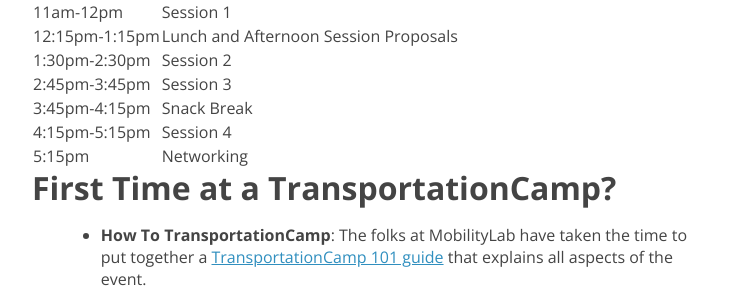
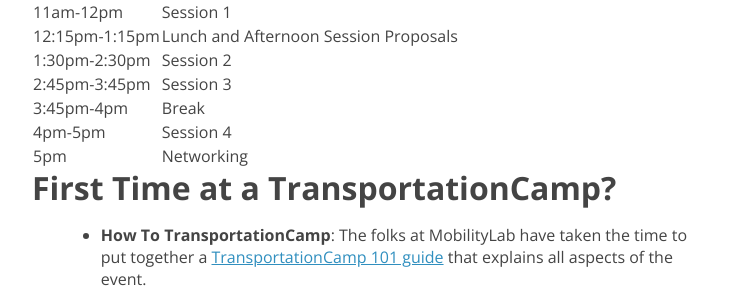
Before and after one commit to transpocamp/transportationcamp.org, a Jekyll site: the page built from events/phl2018/index.markdown, in a window 1280 px wide and 900 px high, scrolled down 594 px. Shown: the part 163-454 px from the top of the window, without its empty margins (272-1007 px from the left). Built offline with Jekyll 4.4.1, drawn with Linux system fonts in a browser that asks for light colours; nearby versions of some CDN libraries.

Commit message:
Updated sponsorship and schedule

```diff
--- a/events/phl2018/index.markdown
+++ b/events/phl2018/index.markdown
@@ -23,9 +23,9 @@
 | 12:15pm-1:15pm | Lunch and Afternoon Session Proposals
 | 1:30pm-2:30pm |Session 2
 | 2:45pm-3:45pm | Session 3
-| 3:45pm-4:15pm | Snack Break
-| 4:15pm-5:15pm | Session 4
-| 5:15pm | Networking
+| 3:45pm-4pm | Break
+| 4pm-5pm | Session 4
+| 5pm | Networking
 
 ## First Time at a TransportationCamp?
 
@@ -69,6 +69,8 @@
 
 <a href="https://www.lyft.com/"><img src="http://transportationcamp.org/events/phl2018/sponsor_logos/lyft.jpg" alt="Lyft" style="max-width:200px; max-height:135px;"></a>
 
+<a href="https://www.wsp.com/"><img src="http://transportationcamp.org/events/phl2018/sponsor_logos/wsp logo rebrand_4C.jpg" alt="WSP" style="max-width:200px; max-height:135px;"></a>
+
 #### Penn's Landing
 
 <a href="http://www.evansdelivery.com/"><img src="http://transportationcamp.org/events/phl2018/sponsor_logos/evans.png" alt="Evans" style="max-width:150px; max-height:120px;"></a>  <a href="http://kmjinc.com/"><img src="http://transportationcamp.org/events/phl2018/sponsor_logos/kmj consulting.jpg" alt="KMJ Consulting" style="max-width:150px; max-height:100px;"></a>
```
